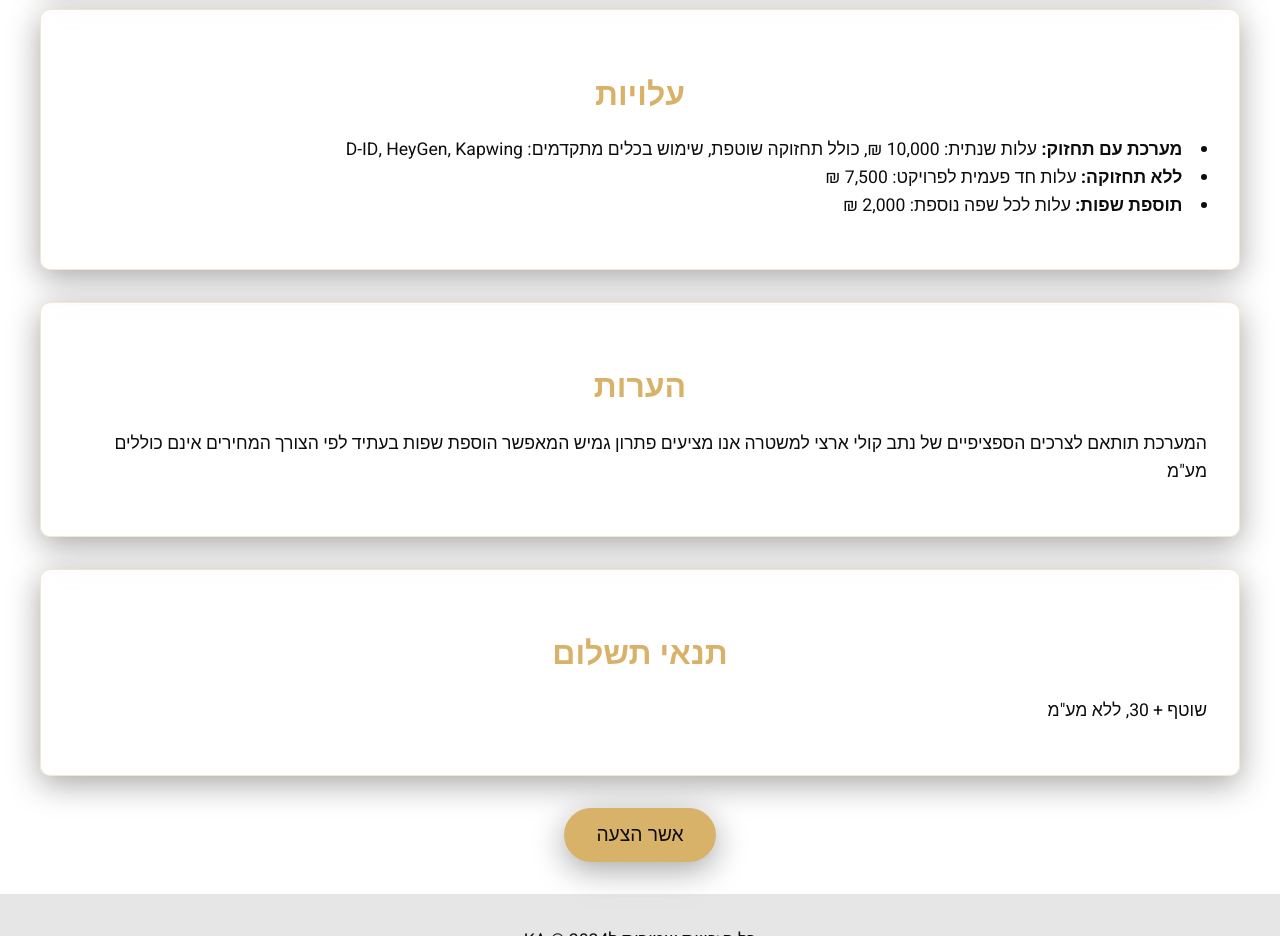
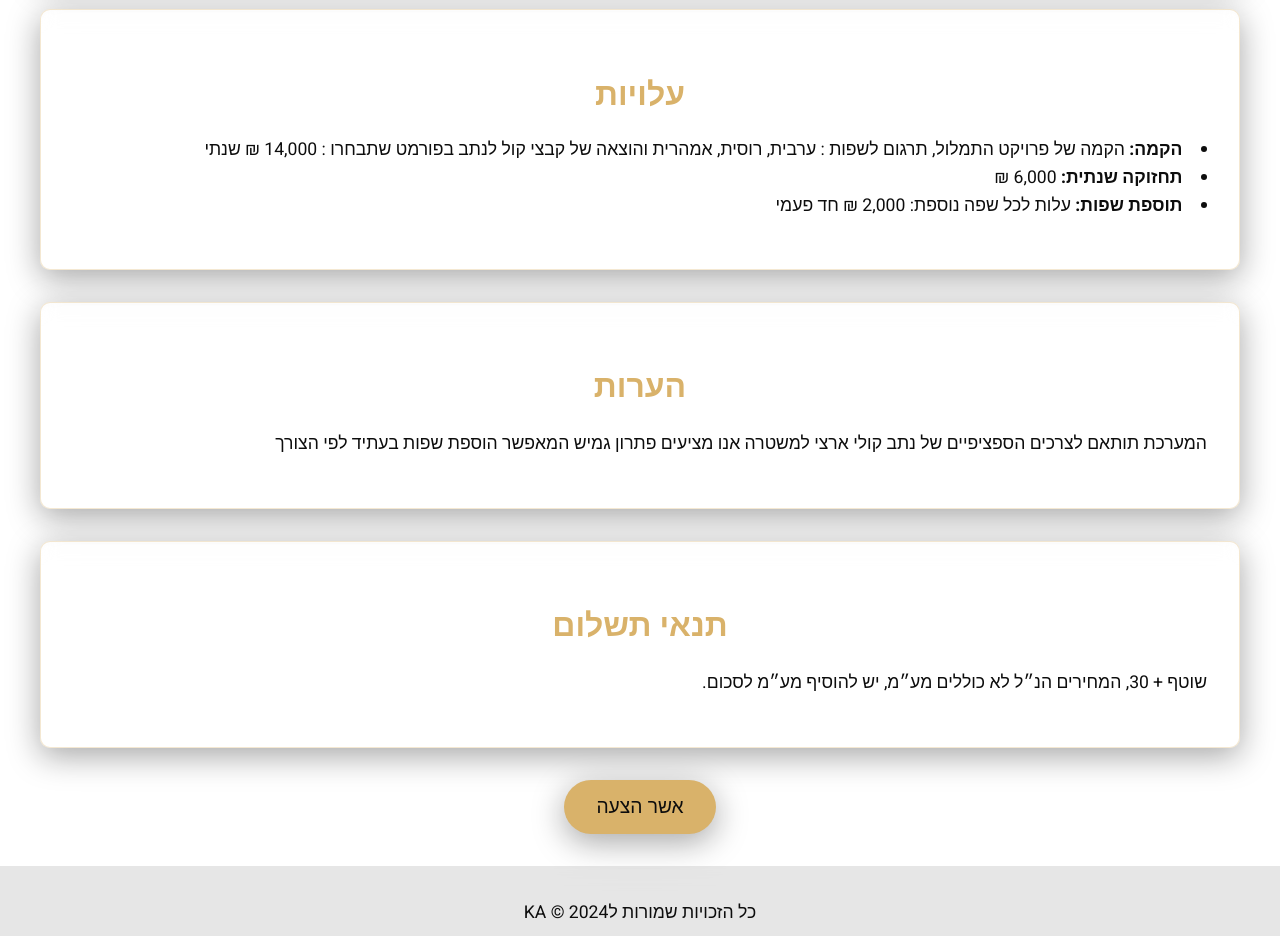
Before and after one commit to Idosegev23/police, a website: page public/index.html in a window 1280 px wide. Shown: the part 920-1856 px from the top of the page. Drawn offline with Linux system fonts and the light colour scheme; some packages are replaced by stand-ins of ours; a script that the page names is missing.

Commit message:
Initial commit

```diff
--- a/public/index.html
+++ b/public/index.html
@@ -39,18 +39,18 @@
             <div class="container glassmorphism">
                 <h2>עלויות</h2>
                 <ul>
-                    <li><strong>מערכת עם תחזוק:</strong> עלות שנתית: 10,000 ₪, כולל תחזוקה שוטפת, שימוש בכלים מתקדמים: D-ID, HeyGen, Kapwing</li>
-                    <li><strong>ללא תחזוקה:</strong> עלות חד פעמית לפרויקט: 7,500 ₪</li>
-                    <li><strong>תוספת שפות:</strong> עלות לכל שפה נוספת: 2,000 ₪</li>
+                    <li><strong>הקמה:</strong> הקמה של פרויקט התמלול, תרגום לשפות : ערבית, רוסית, אמהרית והוצאה של קבצי קול לנתב בפורמט שתבחרו : 14,000 ₪ שנתי</li>
+                    <li><strong>תחזוקה שנתית:</strong>  6,000 ₪ </li>
+                    <li><strong>תוספת שפות:</strong> עלות לכל שפה נוספת: 2,000 ₪ חד פעמי</li>
                 </ul>
             </div>
             <div class="container glassmorphism">
                 <h2>הערות</h2>
-                <p>המערכת תותאם לצרכים הספציפיים של נתב קולי ארצי למשטרה אנו מציעים פתרון גמיש המאפשר הוספת שפות בעתיד לפי הצורך המחירים אינם כוללים מע"מ</p>
+                <p>המערכת תותאם לצרכים הספציפיים של נתב קולי ארצי למשטרה אנו מציעים פתרון גמיש המאפשר הוספת שפות בעתיד לפי הצורך </p>
             </div>
             <div class="container glassmorphism">
                 <h2>תנאי תשלום</h2>
-                <p>שוטף + 30, ללא מע"מ</p>
+                <p> שוטף + 30,  המחירים הנ״ל לא כוללים מע״מ, יש להוסיף מע״מ לסכום.</p>
             </div>
             <button id="approveButton" class="glassmorphism">אשר הצעה</button>
         </section>
```
